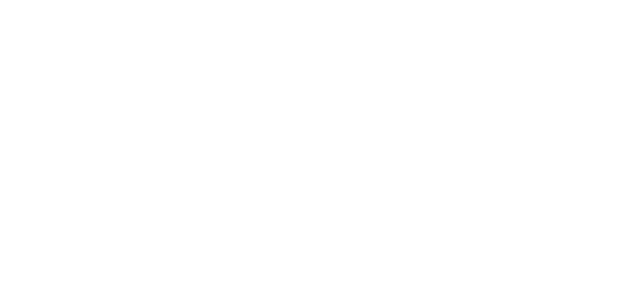
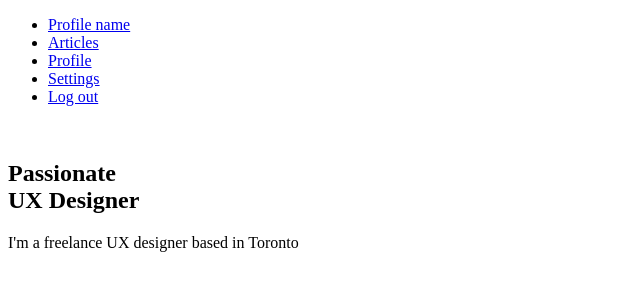
Before and after one commit to banobepascal/teamwork, a plain HTML site: page ui/home.html in a window 1280 px wide. Shown: the whole page, without its empty margins (0-640 px from the left). Drawn offline with Linux system fonts and the light colour scheme.

Commit message:
making changes

```diff
--- a/ui/home.html
+++ b/ui/home.html
@@ -4,10 +4,32 @@
     <meta charset="UTF-8">
     <meta name="viewport" content="width=device-width, initial-scale=1.0">
     <meta http-equiv="X-UA-Compatible" content="ie=edge">
-    <title>Document</title>
+    <title>Teamwork</title>
 </head>
 <body>
-
+    <div class="container">
+        <div class="sidebar">
+            <nav>
+                <ul>
+                    <li><a href="#">Profile name</a></li>
+                    <li><a href="#">Articles</a></li>
+                    <li><a href="#">Profile</a></li>
+                    <li><a href="#">Settings</a></li>
+                    <li><a href="#">Log out</a></li>
+                </ul>
+            </nav>
+        </div>
+        <div class="content">
+            <section class="hero">
+                 <img src="" alt="">
+                 <div class="hero-content">
+                     <h1>Passionate <br>UX Designer</h1>
+                     <p>I'm a freelance UX designer based in Toronto</p>
+                 </div>
+            </section>
+        </div>
+        <div class="footer"></div>
+    </div>
 
 </body>
 </html>
```
